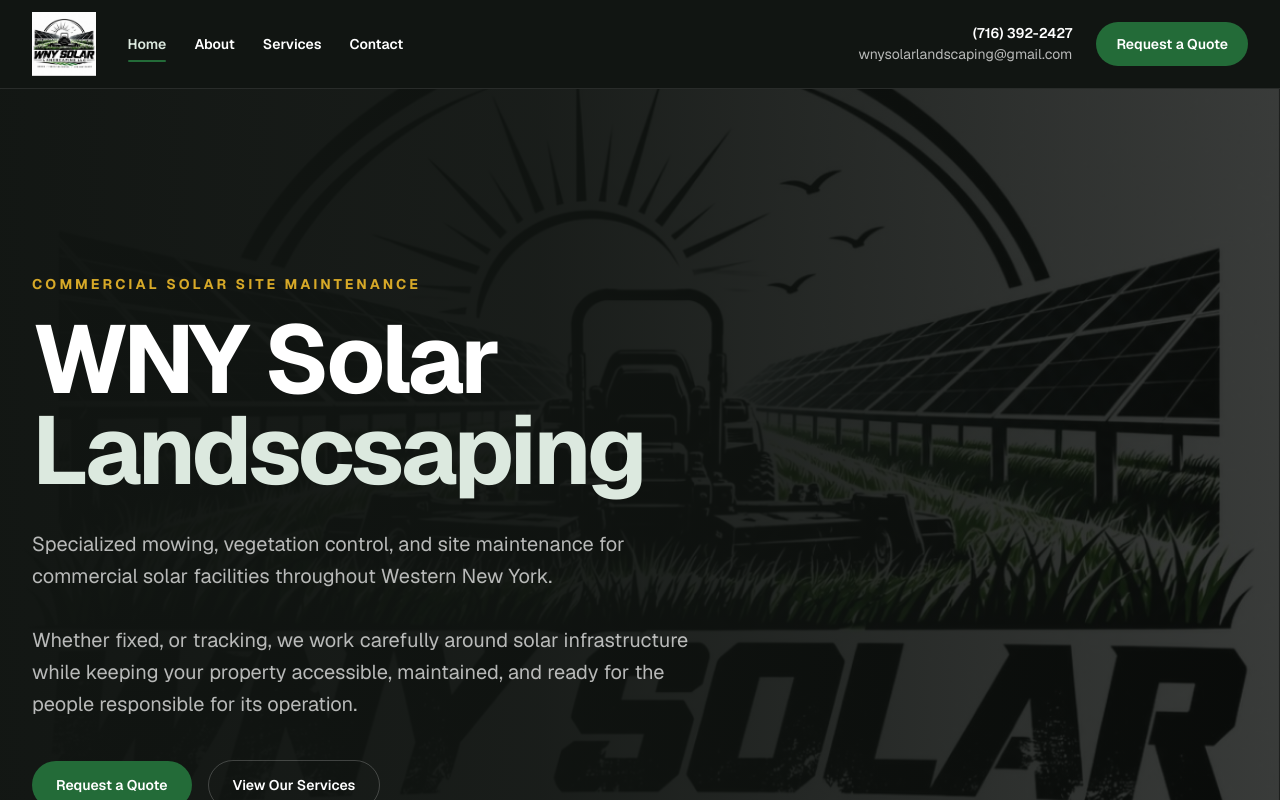
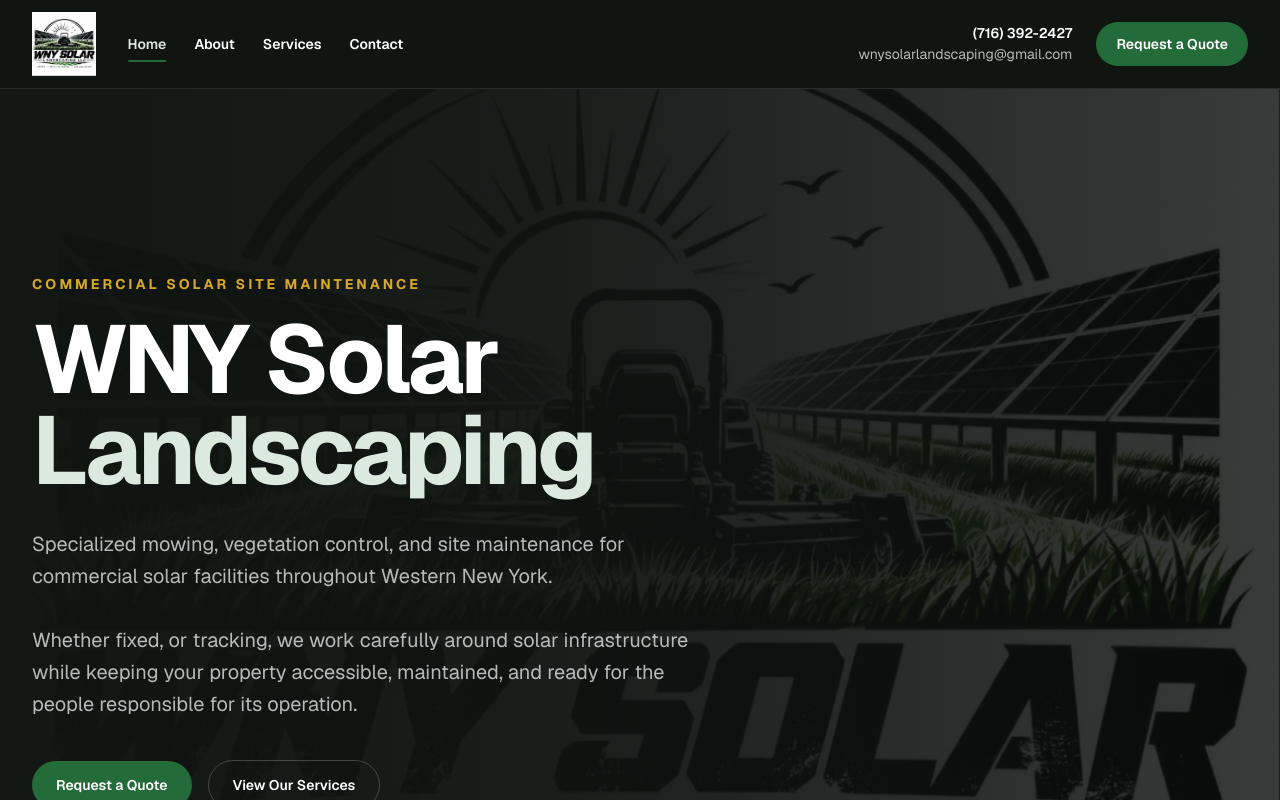
Before and after one commit to Darkstar5877/wny-solar-landscaping, a Next.js app: page / in a window 1280 px wide. Shown: the top 800 px of the page. Built offline with nearby package versions, Linux system fonts and the light colour scheme.

Commit message:
spelling error

```diff
--- a/app/page.tsx
+++ b/app/page.tsx
@@ -41,7 +41,7 @@
       <h1 className="max-w-5xl text-5xl font-bold leading-[0.95] tracking-[-0.04em] text-white sm:text-6xl lg:text-7xl xl:text-8xl">
         WNY Solar
          <span className="block text-brand-green-light">
-          Landscsaping
+          Landscaping
         </span>
       </h1>
 
```
